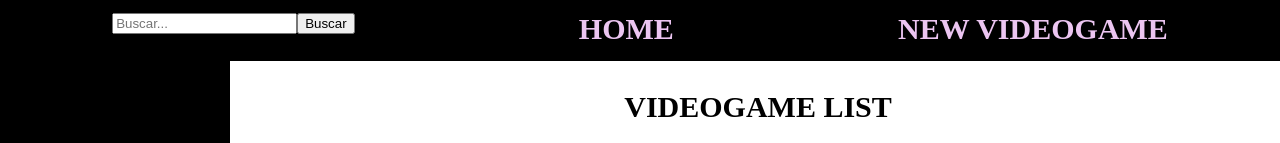
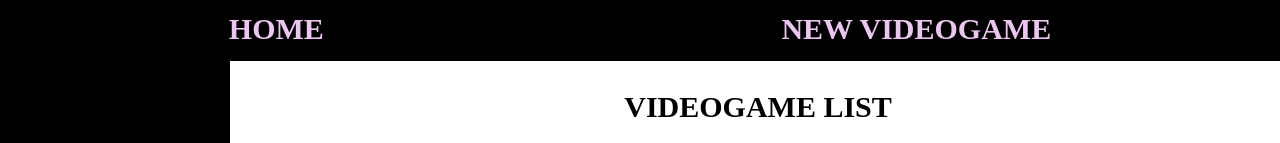
Before and after one commit to Ericp95/Pi-Videogames, a React (Create React App) app in the folder client/: page /home in a window 1280 px wide. Shown: the top 143 px of the page. Built offline with nearby package versions, Linux system fonts and the light colour scheme; no server answers.

Commit message:
Update navbar.jsx

```diff
--- a/client/src/Components/Navbar/navbar.jsx
+++ b/client/src/Components/Navbar/navbar.jsx
@@ -1,14 +1,14 @@
 import React from 'react';
-import SearchBar from '../SearchBar/searchbar'
+//import SearchBar from '../SearchBar/searchbar'
 import s from './navbar.module.css';
 import { Link } from 'react-router-dom';
 
 
 export default function Navbar () {
     return (
-        <nav  className={s.nav}>
+        <div  className={s.nav}>
 
-          <SearchBar/>
+
 
             <Link to='/home'>
                 <span className={s.text}>HOME</span>
@@ -22,7 +22,7 @@ export default function Navbar () {
 
 
 
-        </nav>
+        </div>
 
     )
 }
```
